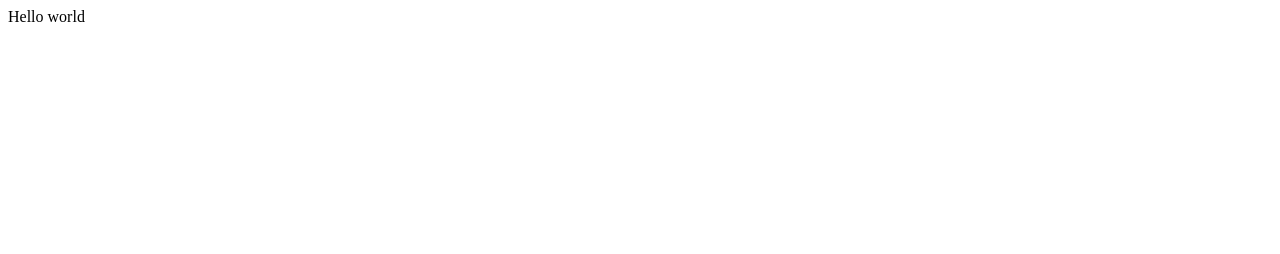
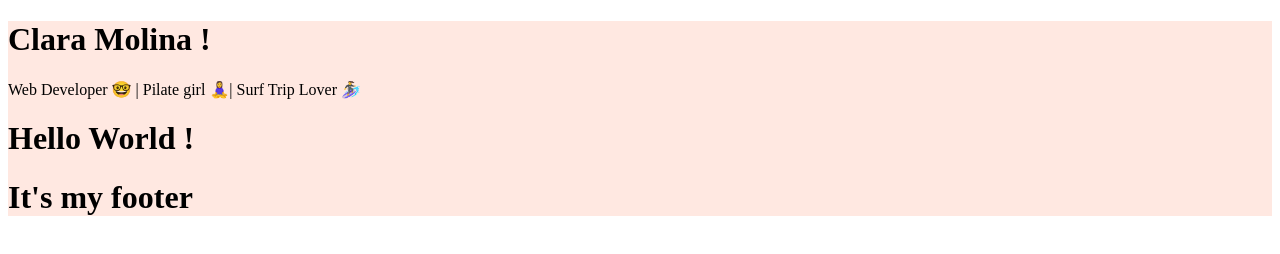
Before and after one commit to clara-molina/clara-molina.github.io, a website: page index.html in a window 1280 px wide. Drawn offline with Linux system fonts and the light colour scheme.

Commit message:
install SASS

```diff
--- a/index.html
+++ b/index.html
@@ -1 +1,28 @@
-Hello world
+<!DOCTYPE html>
+<html lang="fr">
+<head>
+    <meta charset="UTF-8">
+    <meta name="viewport" content="width=device-width, initial-scale=1.0">
+    <title>Clara Molina</title>
+    <link href="src/style.css" rel="stylesheet" />
+</head>
+<body>
+
+<div class="content">
+
+    <header class="content-header">
+        <h1 class="header-name">Clara Molina !</h1>
+        <p class="header-info">Web Developer 🤓 | Pilate girl 🧘‍♀️| Surf Trip Lover 🏄‍♀️</p>
+    </header>
+
+    <main>
+        <h1 class="">Hello World !</h1>
+    </main>
+
+    <footer>
+        <h1>It's my footer</h1>
+    </footer>
+
+</div>
+</body>
+</html>
--- /dev/null
+++ b/src/style.scss
@@ -0,0 +1,18 @@
+$white: #FFE8E1;
+$nude: #FFCEBE;
+$light-peach: #FFB39B;
+$peach: #FF9A7A;
+$terracota: #DA6F4D;
+
+.content{
+    background-color: $white;
+
+    .content-header{
+
+        .header-name{
+        }
+        .header-info{
+
+        }
+    }
+}
```
Also changed, not shown: package.json (added, +13 -0 lines), src/style.css (added), 1 other file.
